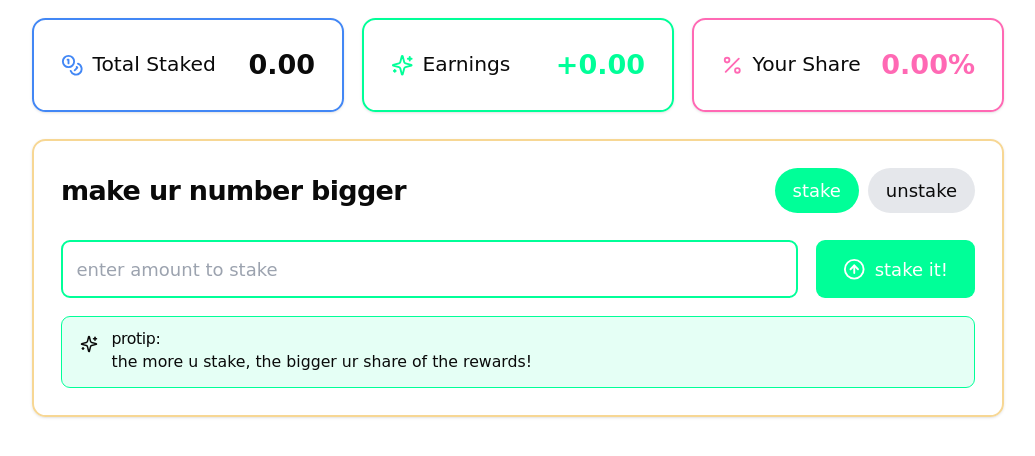
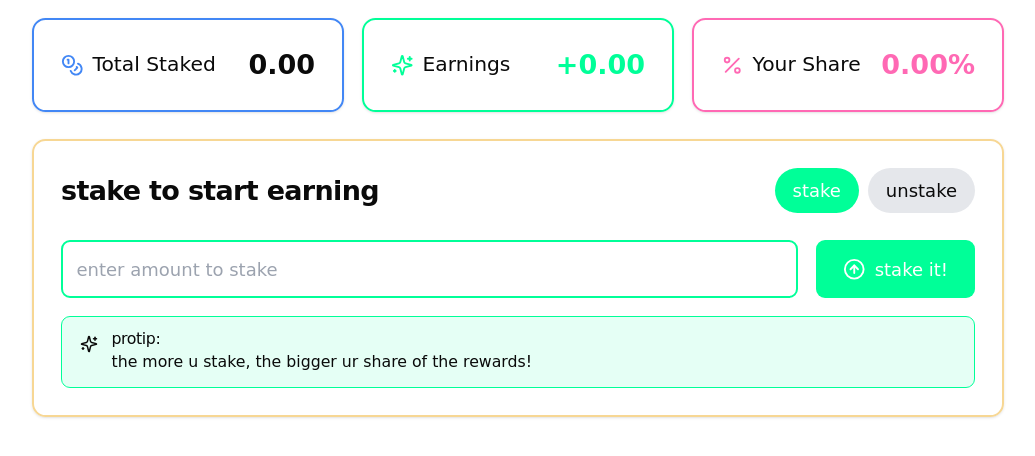
Before and after one commit to skyf0xx/number-always-bigger, a Next.js app: page /sections/dashboard in a window 1280 px wide. Shown: the top 456 px of the page, without its empty margins (122-1157 px from the left). Built offline with nearby package versions, Linux system fonts and the light colour scheme; a web font is replaced by a local one.

Commit message:
feat: update copy

```diff
--- a/pages/sections/dashboard.tsx
+++ b/pages/sections/dashboard.tsx
@@ -103,7 +103,7 @@ const StakingDashboard = () => {
                 <CardHeader>
                     <div className="flex justify-between items-center">
                         <CardTitle className="font-comic text-2xl">
-                            make ur number bigger
+                            stake to start earning
                         </CardTitle>
                         <div className="flex gap-2">
                             <button
```
